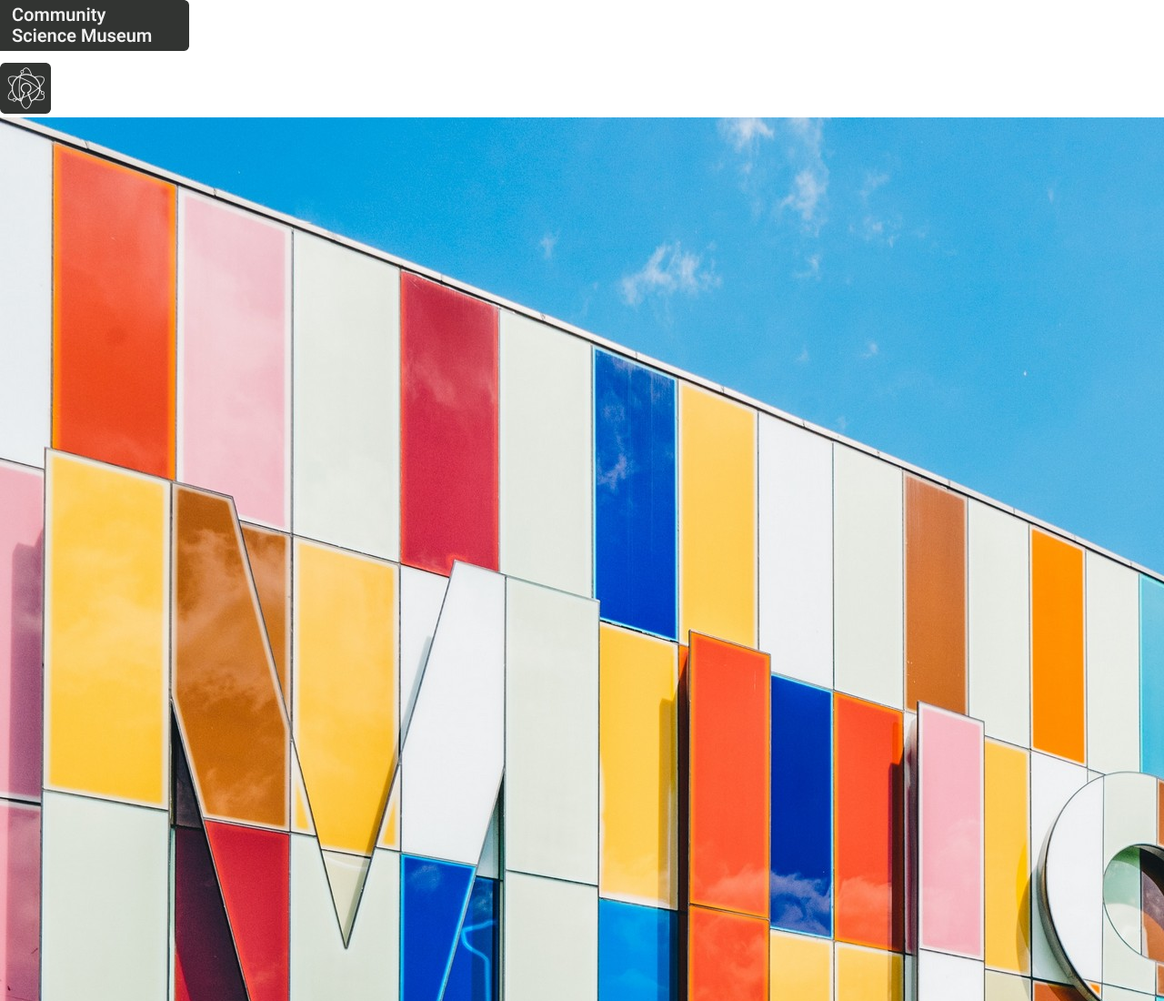
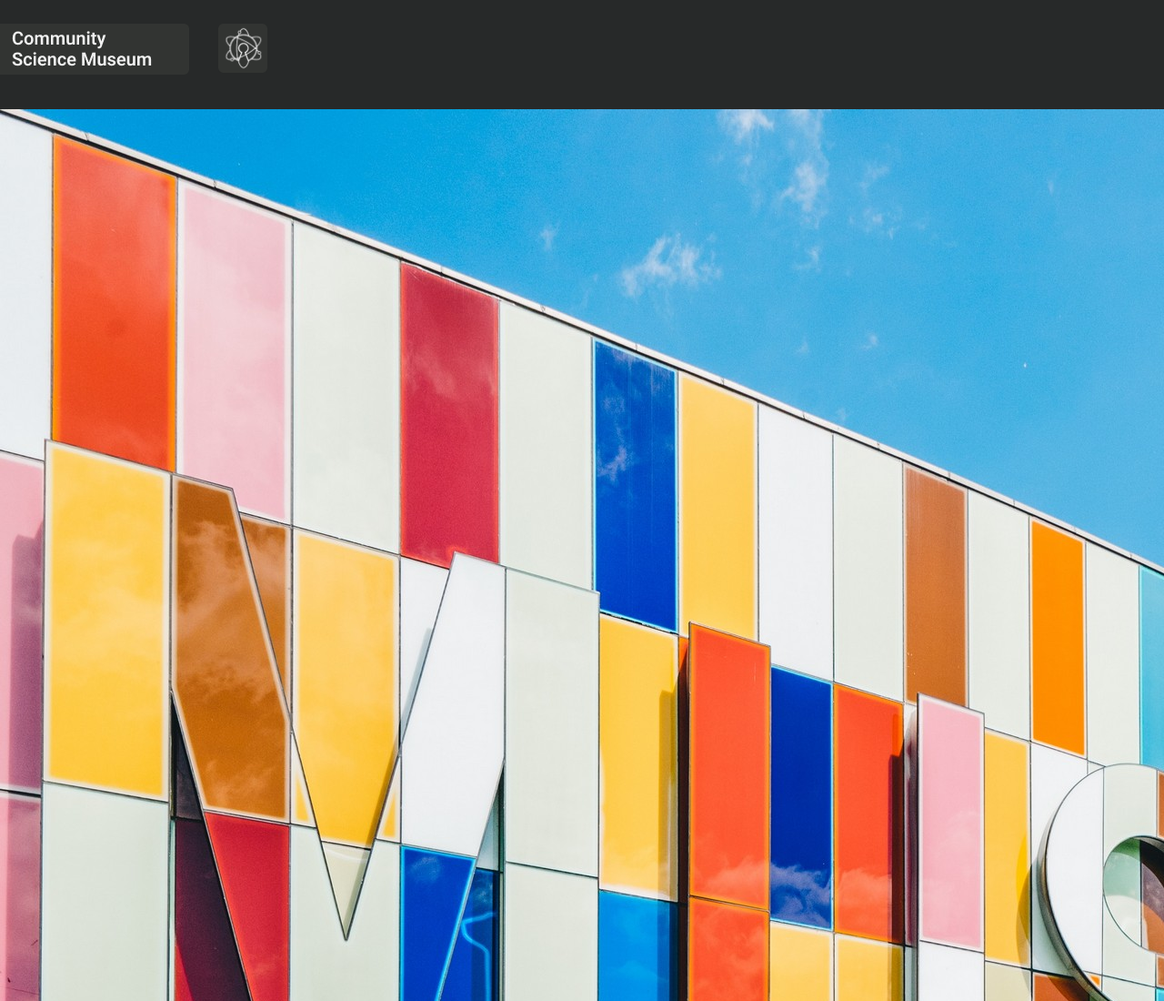
Before and after one commit to FadeCap/Semester-Project-1, a plain HTML site: page index.html in a window 1280 px wide. Shown: the top 1100 px of the page at 91% size. Drawn offline with Linux system fonts and the light colour scheme.

Commit message:
Added necesarry files/folders

```diff
--- a/global.css
+++ b/global.css
@@ -15,10 +15,27 @@
   --card-three-color: #a53b3b;
 }
 
-.header {
+body {
+  background-color: var(--background-color);
+}
+
+header {
   background-color: var(--header-footer-color);
   display: flex;
   flex-direction: column;
   height: 120px;
   justify-content: center;
 }
+
+.top-header {
+  display: flex;
+  flex-direction: row;
+}
+
+.header-logo {
+  display: flex;
+  width: 50px;
+  height: 54px;
+  padding-left: 2rem;
+  padding-right: 1rem;
+}
--- a/index.html
+++ b/index.html
@@ -12,6 +12,7 @@
   <body>
     <!-- Header start -->
     <header>
+      <div class="top-header">
         <div class="csm-text">
           <img
             src="/images/Header-title-logo.png"
@@ -19,7 +20,11 @@
           />
         </div>
         <div class="header-logo">
-        <img src="images/Logo.png" alt="The logo of Community Science Museum" />
+          <img
+            src="images/Logo.png"
+            alt="The logo of Community Science Museum"
+          />
+        </div>
       </div>
       <nav>
         <a href="" class="explore"></a>
```
Also changed, not shown: events/events.css (added), events/events.html (added), exhibitions/exhibitions.css (added), exhibitions/exhibitions.html (added), explore/explore.css (added), explore/explore.html (added), visit/visit.css (added), visit/visit.html (added). Lines whose indentation alone changed are shown as unchanged.
